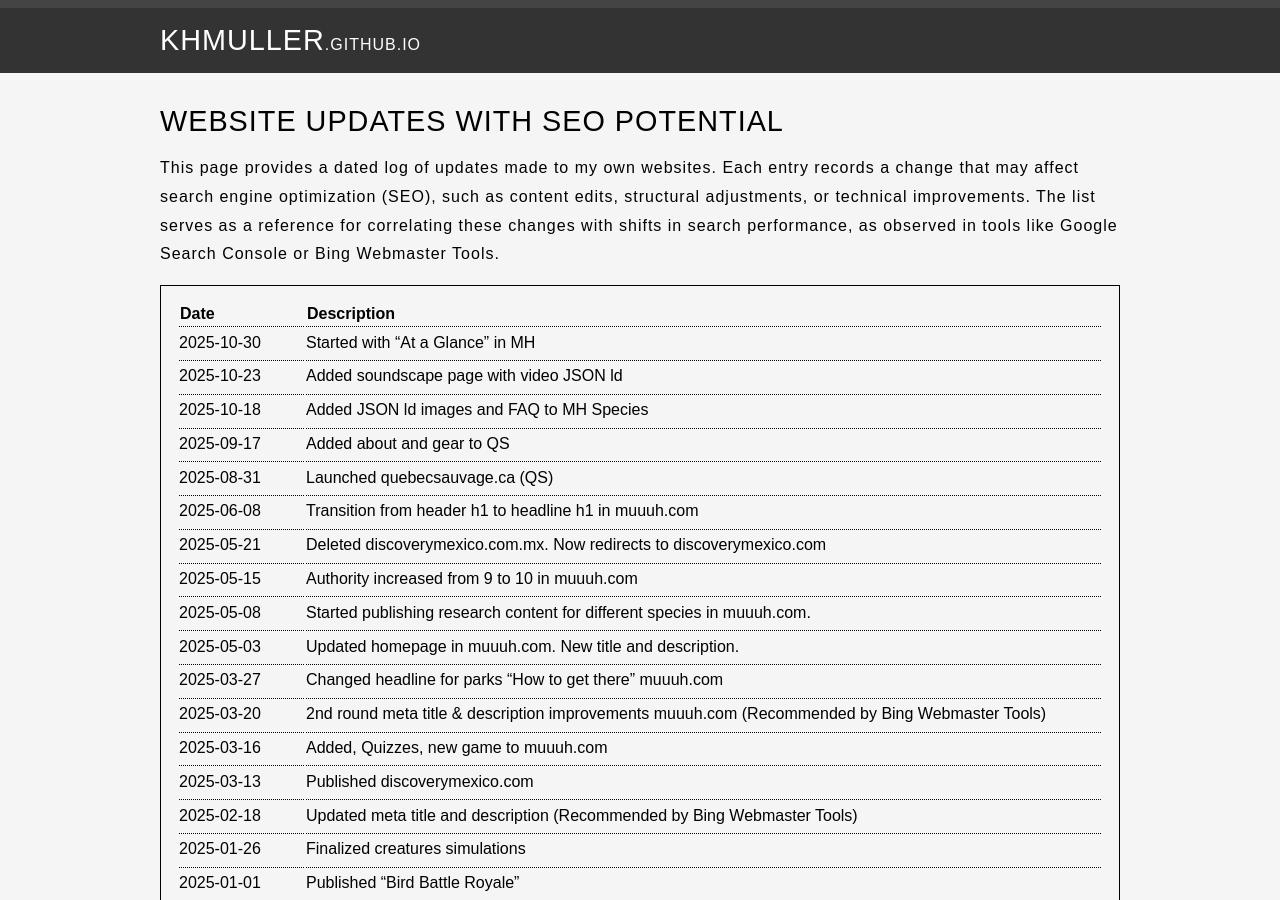
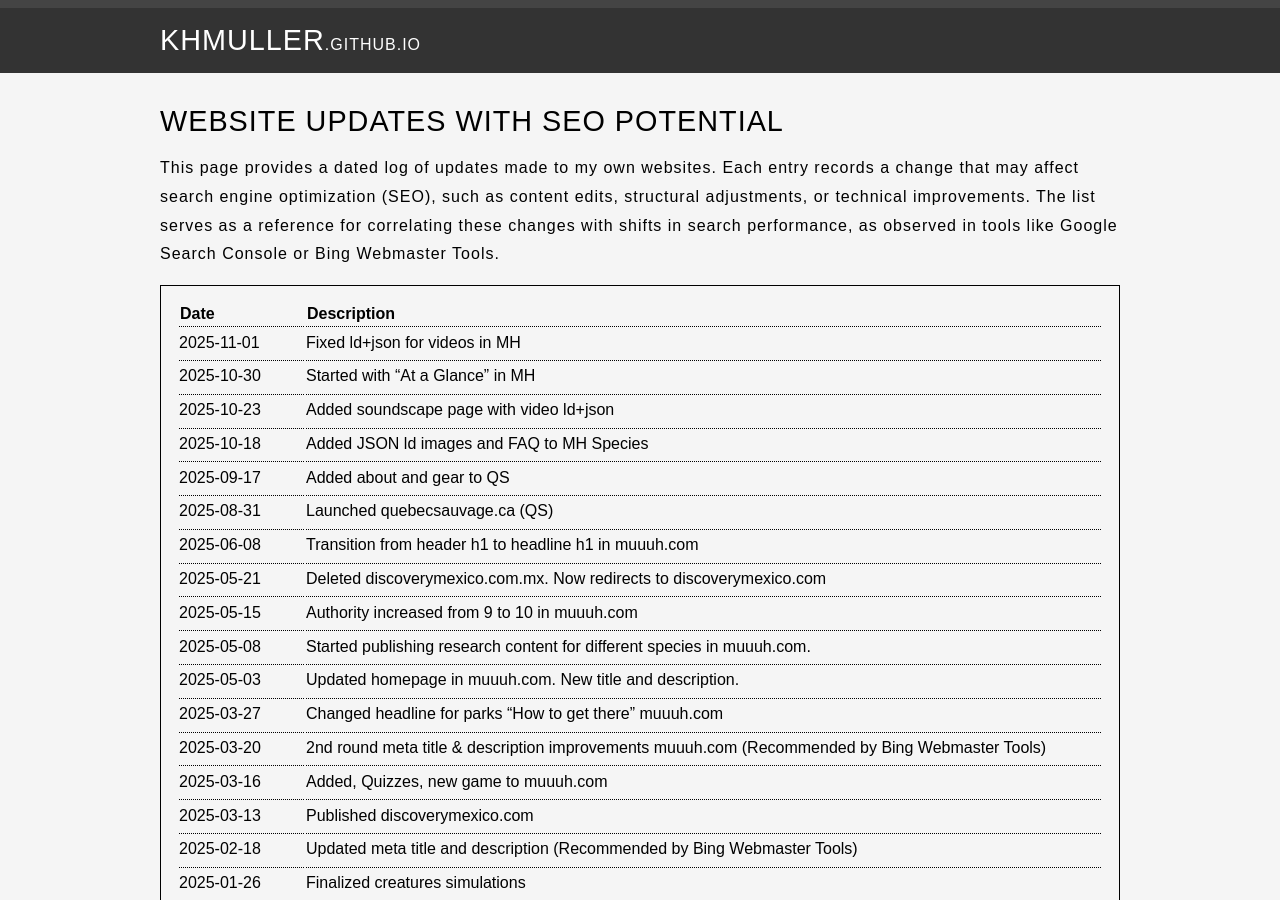
Before and after one commit to KHMuller/khmuller.github.io, a Jekyll site: the page built from updates/index.md, in a window 1280 px wide and 900 px high. Built offline with Jekyll 4.4.1, drawn with Linux system fonts in a browser that asks for light colours.

Commit message:
Fixed ld json issue

```diff
--- a/updates/index.md
+++ b/updates/index.md
@@ -10,8 +10,9 @@ This page provides a dated log of updates made to my own websites. Each entry re
 
 |Date|Description|
 |:---|:---|
+|2025-11-01|Fixed ld+json for videos in MH|
 |2025-10-30|Started with "At a Glance" in MH|
-|2025-10-23|Added soundscape page with video JSON ld|
+|2025-10-23|Added soundscape page with video ld+json|
 |2025-10-18|Added JSON ld images and FAQ to MH Species|
 |2025-09-17|Added about and gear to QS|
 |2025-08-31|Launched quebecsauvage.ca (QS)|
```
